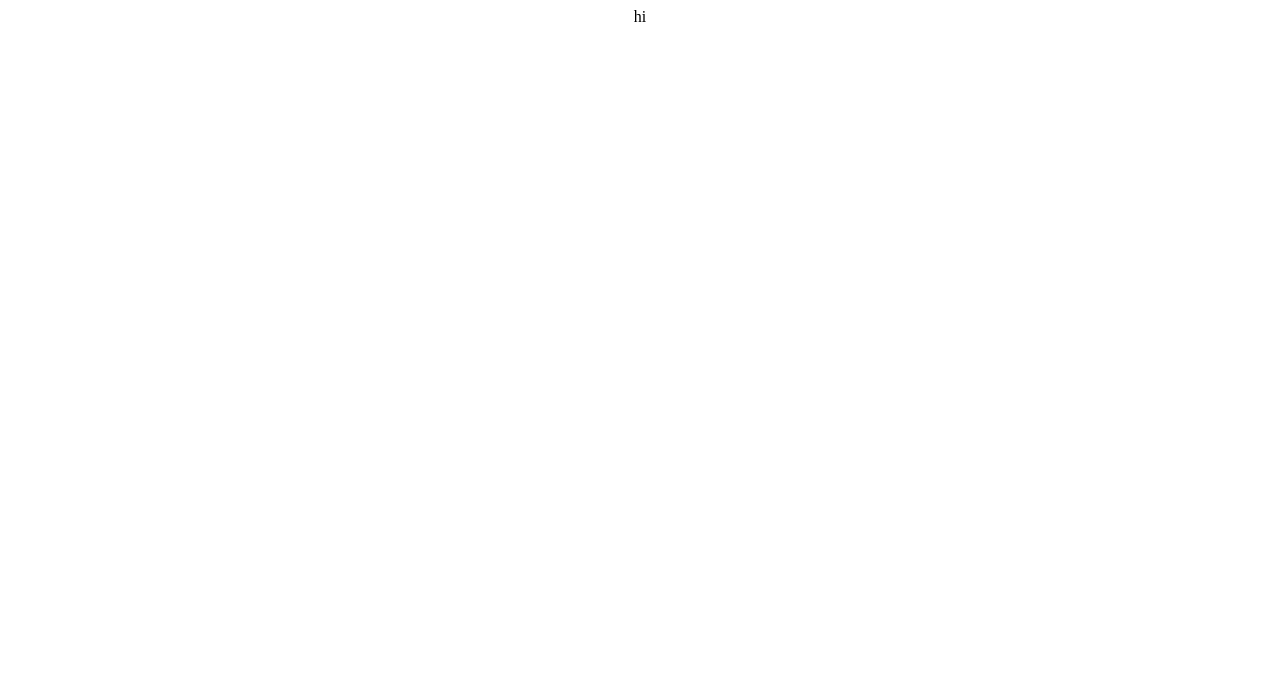
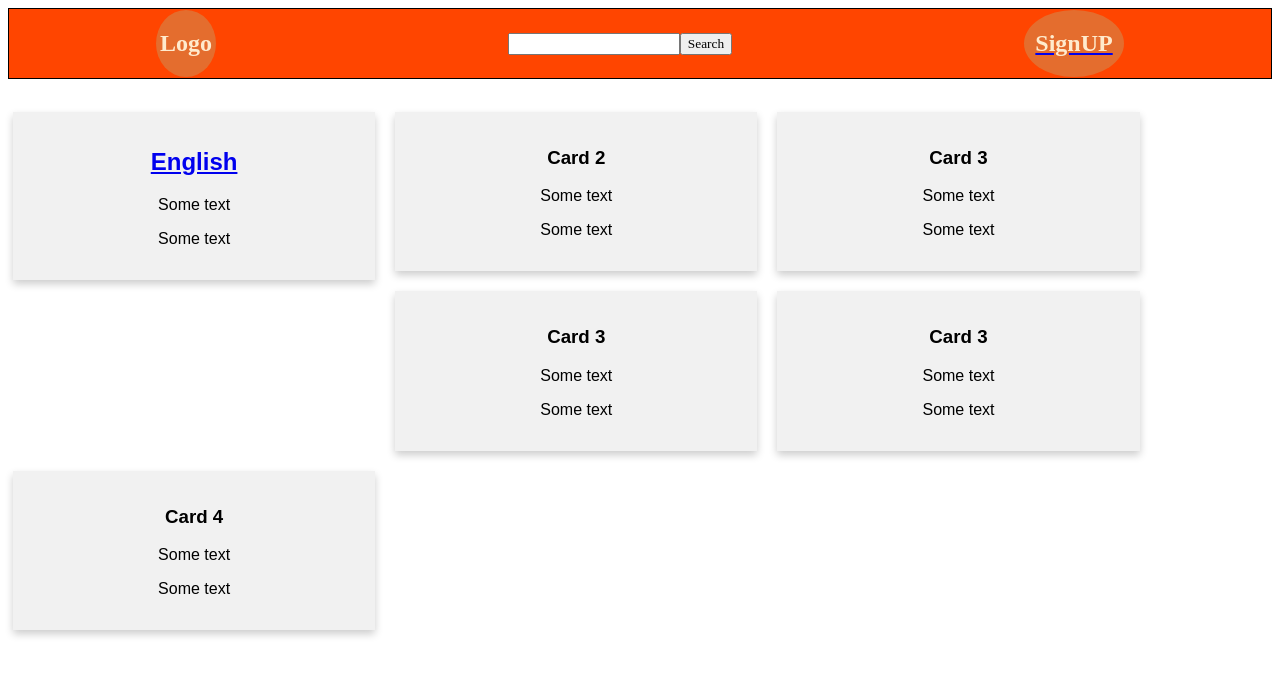
Before and after one commit to codeeam/Project-4, a React (Create React App) app in the folder Frontend/: page / in a window 1280 px wide. Shown: the top 676 px of the page. Built offline with nearby package versions, Linux system fonts and the light colour scheme.

Commit message:
Interface after login

```diff
--- a/Frontend/package.json
+++ b/Frontend/package.json
@@ -9,6 +9,7 @@
     "axios": "^0.21.0",
     "react": "^17.0.1",
     "react-dom": "^17.0.1",
+    "react-router-dom": "^5.2.0",
     "react-scripts": "4.0.0",
     "web-vitals": "^0.2.4"
   },
--- a/Frontend/src/App.css
+++ b/Frontend/src/App.css
@@ -1,38 +1,52 @@
+* {
+  font-family: inherit;
+}
+
+@media screen and (max-width: 600px) {
+  .App {
+      width: 100%;
+      margin-bottom: 20px;
+  }
+}
+
 .App {
   text-align: center;
 }
 
-.App-logo {
-  height: 40vmin;
-  pointer-events: none;
+.head {
+  background-color: orangered;
+  display: flex;
+  justify-content: space-around;
+  border: 1px solid black;
+  padding: 1px;
 }
 
-@media (prefers-reduced-motion: no-preference) {
-  .App-logo {
-    animation: App-logo-spin infinite 20s linear;
-  }
+.search {
+  display: flex;
+  align-items: center;
 }
 
-.App-header {
-  background-color: #282c34;
-  min-height: 100vh;
-  display: flex;
-  flex-direction: column;
-  align-items: center;
-  justify-content: center;
-  font-size: calc(10px + 2vmin);
-  color: white;
+.logo {
+  color: blanchedalmond;
 }
 
-.App-link {
-  color: #61dafb;
+.login {
+  color: rgb(228, 150, 33);
 }
 
-@keyframes App-logo-spin {
-  from {
-    transform: rotate(0deg);
-  }
-  to {
-    transform: rotate(360deg);
-  }
+.logo-cover {
+  background-color: rgba(218, 126, 65, 0.719);
+  color: blanchedalmond;
+  height: 67px;
+  width: 60px;
+  border-radius: 50%;
 }
+
+.signUp-cover {
+  background-color: rgba(218, 126, 65, 0.719);
+  color: blanchedalmond;
+  min-width: 100px;
+  padding: 0.1px;
+  min-height: 50%;
+  border-radius: 50%;
+}
--- a/Frontend/src/App.js
+++ b/Frontend/src/App.js
@@ -1,10 +1,83 @@
+import React, { useState, useEffect } from 'react';
+import axios from 'axios';
+import { BrowserRouter as Router, Route, Link, Redirect } from 'react-router-dom';
+import SignUP from './component/SignUP'
+import English from './component/English'
+import Search from './component/Search'
+import Languages from './component/Languages'
 import './App.css';
 
 function App() {
+  useEffect(() => {
+    console.log("It's running");
+  }, [])
+
   return (
-    <div className="App">
-      hi
-    </div>
+    <Router>
+      <Route exact path="/">
+        <div className="App">
+          <div className="head">
+            <div className="logo-cover"><h2 className="logo">Logo</h2></div>
+            <Search />
+            <Link to="/SignUP" ><div className="signUp-cover"><h2 className="signUP">SignUP</h2></div> </Link>
+          </div>
+          <div className="row">
+            <div className="column">
+              <div className="card">
+                <Link to="/english"><h2 className="english">English</h2></Link>
+                <p>Some text</p>
+                <p>Some text</p>
+              </div>
+            </div>
+
+            <div className="column">
+              <div className="card">
+                <h3>Card 2</h3>
+                <p>Some text</p>
+                <p>Some text</p>
+              </div>
+            </div>
+
+            <div className="column">
+              <div className="card">
+                <h3>Card 3</h3>
+                <p>Some text</p>
+                <p>Some text</p>
+              </div>
+            </div>
+
+            <div className="column">
+              <div className="card">
+                <h3>Card 3</h3>
+                <p>Some text</p>
+                <p>Some text</p>
+              </div>
+            </div>
+
+            <div className="column">
+              <div className="card">
+                <h3>Card 3</h3>
+                <p>Some text</p>
+                <p>Some text</p>
+              </div>
+            </div>
+
+            <div className="column">
+              <div className="card">
+                <h3>Card 4</h3>
+                <p>Some text</p>
+                <p>Some text</p>
+              </div>
+            </div>
+          </div>
+        </div>
+      </Route>
+      <Route exact path="/english" component={English} />
+      <Route exact path="/SignUP" component={SignUP} />
+
+
+    </Router>
+
   );
 }
 
--- /dev/null
+++ b/Frontend/src/component/English.js
@@ -0,0 +1,17 @@
+import React, { useState, useEffect } from 'react';
+import { BrowserRouter as Router, Route, Link, Redirect, } from 'react-router-dom';
+
+
+
+function English() {
+
+  return (
+    <Router>
+      <div >
+        whyyyyy
+      </div>
+    </Router>
+  );
+}
+
+export default English;
--- /dev/null
+++ b/Frontend/src/component/Languages.css
@@ -0,0 +1,36 @@
+* {
+    box-sizing: border-box;
+}
+
+.row {
+    font-family: Arial, Helvetica, sans-serif;
+}
+
+.column {
+    float: left;
+    width: 30%;
+    padding: 0 10px 20px 10px;
+}
+
+.row {
+    margin: -5px;
+}
+
+@media screen and (max-width: 600px) {
+    .column {
+        width: 100%;
+        display: block;
+        margin-bottom: 20px;
+    }
+}
+
+.card {
+    box-shadow: 0 4px 8px 0 rgba(0, 0, 0, 0.2);
+    padding: 16px;
+    text-align: center;
+    background-color: #f1f1f1;
+}
+
+.row {
+    padding-top: 3%;
+}
--- /dev/null
+++ b/Frontend/src/component/Languages.js
@@ -0,0 +1,51 @@
+import React, { useState, useEffect } from 'react';
+import { BrowserRouter as Router, Route, Link, Redirect, } from 'react-router-dom';
+import English from './English'
+import './Languages.css';
+function Languages() {
+    return (
+        <Router>
+            {/* <div className="rows">
+                <div className="row">
+                    <div className="column">
+                        <div className="card">
+                            <Link to="/english"><h2 className="english">English</h2></Link>
+                            <p>Some text</p>
+                            <p>Some text</p>
+                        </div>
+                    </div>
+
+                    <div className="column">
+                        <div className="card">
+                            <h3>Card 2</h3>
+                            <p>Some text</p>
+                            <p>Some text</p>
+                        </div>
+                    </div>
+
+                    <div className="column">
+                        <div className="card">
+                            <h3>Card 3</h3>
+                            <p>Some text</p>
+                            <p>Some text</p>
+                        </div>
+                    </div>
+
+                    <div className="column">
+                        <div className="card">
+                            <h3>Card 4</h3>
+                            <p>Some text</p>
+                            <p>Some text</p>
+                        </div>
+                    </div>
+                </div>
+            </div> */}
+        </Router>
+
+
+
+    );
+
+}
+
+export default Languages;
--- /dev/null
+++ b/Frontend/src/component/Search.js
@@ -0,0 +1,33 @@
+import React, { useState, useEffect } from 'react';
+import { BrowserRouter as Router, Route, Link, Redirect, } from 'react-router-dom';
+
+function Search() {
+
+
+    const searchButton = () => {
+
+    }
+
+
+    const searchInput = () => {
+
+    }
+
+    return (
+        <div className="search">
+            <input
+                onChange={searchInput}
+                type="Search"
+                value=''
+            />
+            <button
+                onClick={searchButton}
+                type="submit"
+
+                >
+                Search</button>
+        </div>
+    );
+}
+
+export default Search;
--- /dev/null
+++ b/Frontend/src/component/SignUP.js
@@ -0,0 +1,14 @@
+import React, { useState, useEffect } from 'react';
+import { BrowserRouter as Router, Route, Link, Redirect, } from 'react-router-dom';
+
+
+function SignUP() {
+
+  return (
+    <Router>
+      <div>11</div>
+    </Router>
+  )
+}
+
+export default SignUP;
```
Also changed, not shown: 2 other files (tests, documents, lock files or other folders).
